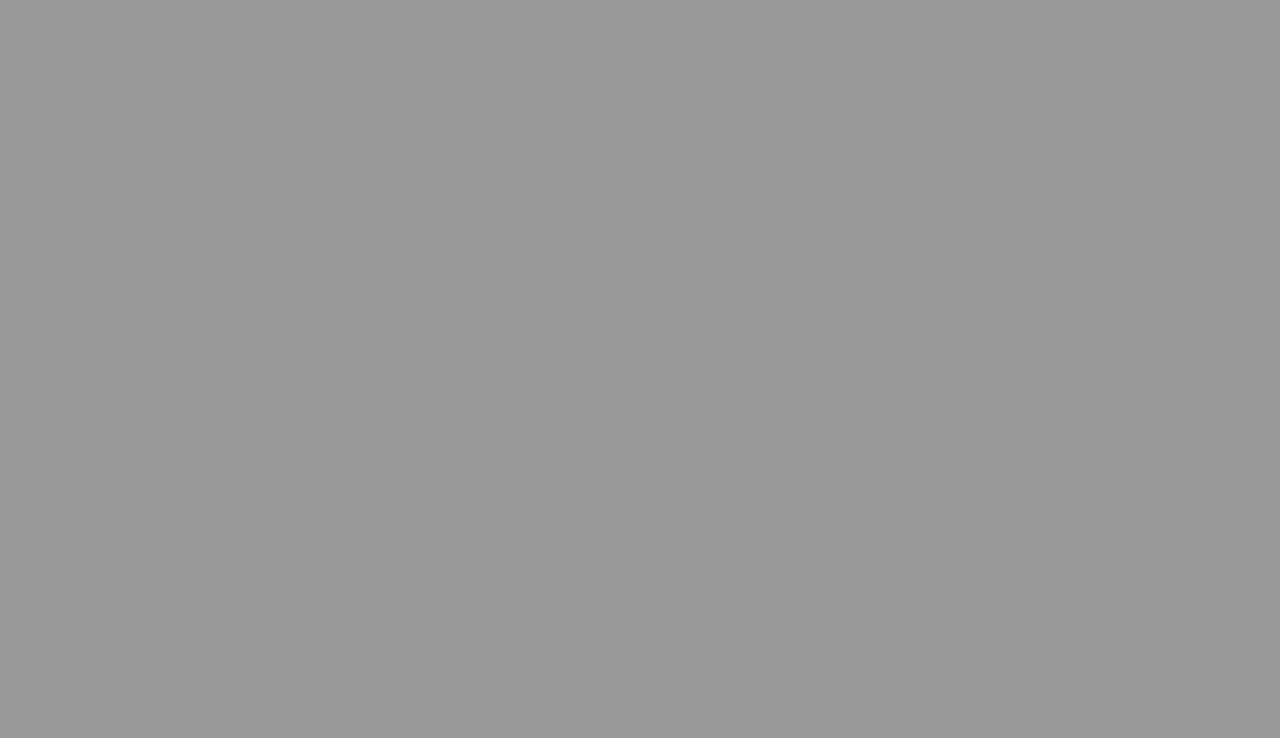
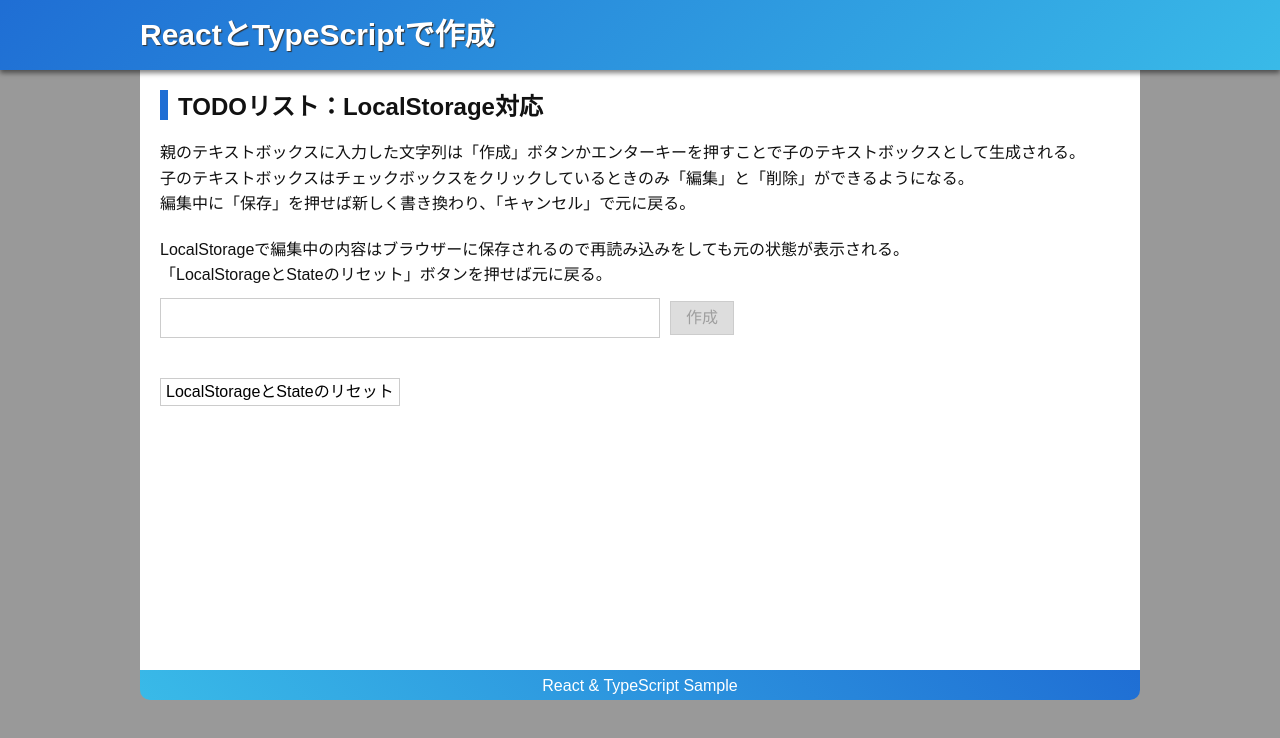
Before and after one commit to mc-daigo/portfolio, a plain HTML site: page react/05/index.html in a window 1280 px wide. Drawn offline with Linux system fonts and the light colour scheme; the site is published under a folder, as on GitHub Pages, so addresses that start at the root find nothing.

Commit message:
ルートのリンクをさらに修正

```diff
--- a/react/05/index.html
+++ b/react/05/index.html
@@ -1 +1 @@
-<!doctype html><html lang="en"><head><meta charset="utf-8"/><link rel="icon" href="./favicon.ico"/><meta name="viewport" content="width=device-width,initial-scale=1"/><meta name="theme-color" content="#000000"/><meta name="description" content="Web site created using create-react-app"/><link rel="apple-touch-icon" href="./logo192.png"/><link rel="manifest" href="./manifest.json"/><title>React App</title><script defer="defer" src="/static/js/main.f4ded842.js"></script><link href="./static/css/main.034480a5.css" rel="stylesheet"></head><body><noscript>You need to enable JavaScript to run this app.</noscript><div id="root"></div></body></html>
+<!doctype html><html lang="en"><head><meta charset="utf-8"/><link rel="icon" href="./favicon.ico"/><meta name="viewport" content="width=device-width,initial-scale=1"/><meta name="theme-color" content="#000000"/><meta name="description" content="Web site created using create-react-app"/><link rel="apple-touch-icon" href="./logo192.png"/><link rel="manifest" href="./manifest.json"/><title>React App</title><script defer="defer" src="./static/js/main.f4ded842.js"></script><link href="./static/css/main.034480a5.css" rel="stylesheet"></head><body><noscript>You need to enable JavaScript to run this app.</noscript><div id="root"></div></body></html>
```
Also changed, not shown: srcのtsxバックアップ/使用方法.txt.
